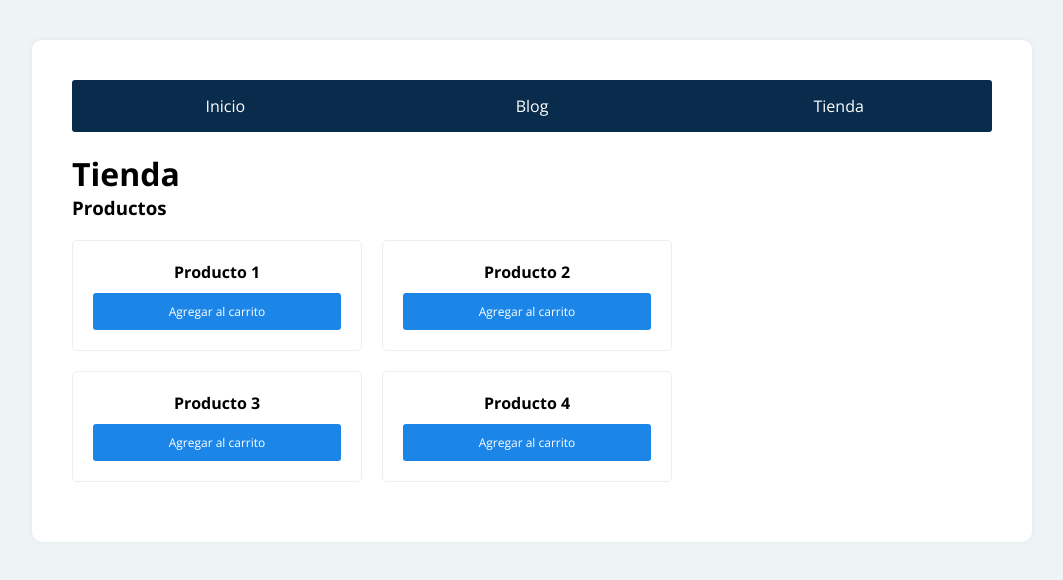
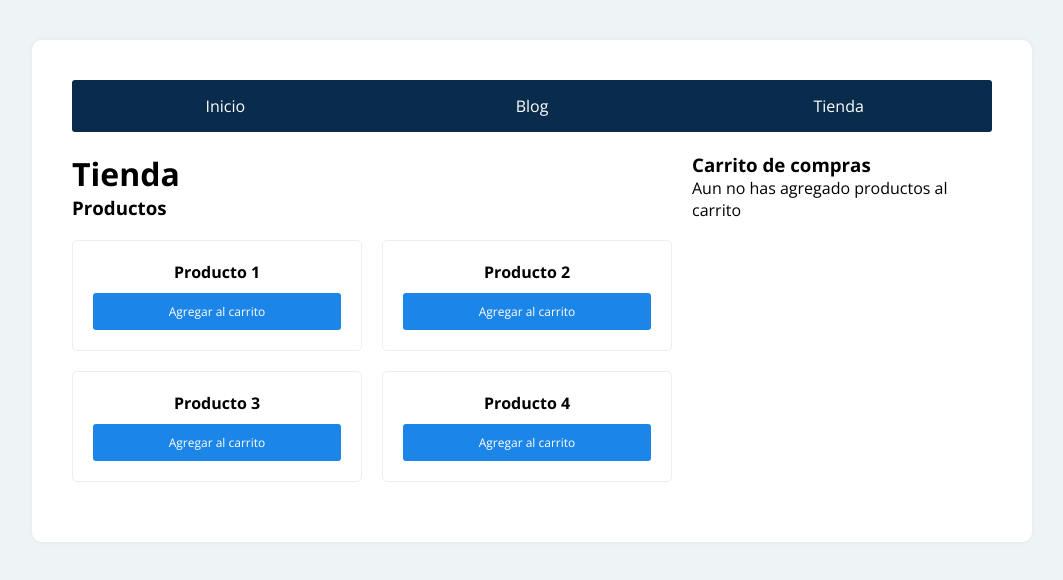
Before and after one commit to beenacoder/carrito-compras, a React (Create React App) app: page /tienda in a window 1280 px wide. Shown: the top 580 px of the page, without its empty margins (108-1171 px from the left). Built offline with nearby package versions, Linux system fonts and the light colour scheme.

Commit message:
Carrito component done

```diff
--- a/src/App.jsx
+++ b/src/App.jsx
@@ -1,14 +1,17 @@
+import { useState } from 'react'
 import styled from 'styled-components'
 import {NavLink, Routes, Route} from 'react-router-dom'
 import Inicio from './components/Inicio'
 import Blog from './components/Blog'
 import Tienda from './components/Tienda'
 import Error404 from './components/Error404'
+import Carrito from './components/Carrito'
 
 
 
 const App = () => {
-
+//Ubicamos aqui los productos del carrito para poder acceder de todos lados
+    const [carrito, cambiarCarrito] = useState([]);
 //Ubicamos aqui la base de datos de productos para poder usarla en toda la aplicacion
     const productos = [
         {id:1, nombre: "Producto 1"},
@@ -28,11 +31,12 @@ const App = () => {
                     <Route path="*" element={<Error404 />}/>
                     <Route path="/" element={<Inicio />}/>
                     <Route path="/blog" element={<Blog />}/>
-                    <Route path="/tienda" element={<Tienda
-                                                    productos={productos} /> }>
-                    </Route>
+                    <Route path="/tienda" element={<Tienda productos={productos} />}> </Route>
                 </Routes>
             </main>
+            <aside>
+                <Carrito carrito={carrito} />
+            </aside>
         </Contenedor>
     )
 }
--- /dev/null
+++ b/src/components/Carrito.jsx
@@ -0,0 +1,41 @@
+import styled from "styled-components";
+
+
+
+const Carrito = ({carrito}) => {
+     return (
+        <div>
+            <h3>Carrito de compras</h3>
+            {carrito.length > 0 ?
+                carrito.map((producto, index) => {
+                    return (
+                        <Producto key = {index}>
+                            <NombreProducto>
+                                {producto.nombre}
+                            </NombreProducto>
+                            Cantidad: {producto.cantidad}
+                        </Producto>
+                    );
+                })
+            :
+                <p>Aun no has agregado productos al carrito</p>
+            }
+        </div>
+    )
+}
+
+
+const Producto = styled.div`
+    padding: 10px;
+    border-bottom: 1px solid #ebebf3;
+    font-size: 14px;
+`;
+
+const NombreProducto = styled.p`
+    font-weight: bold;
+    font-size: 16px;
+    color: #000;
+`;
+
+
+export default Carrito;
```
